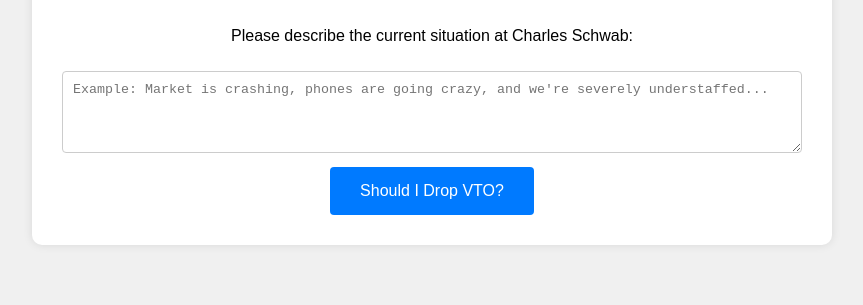
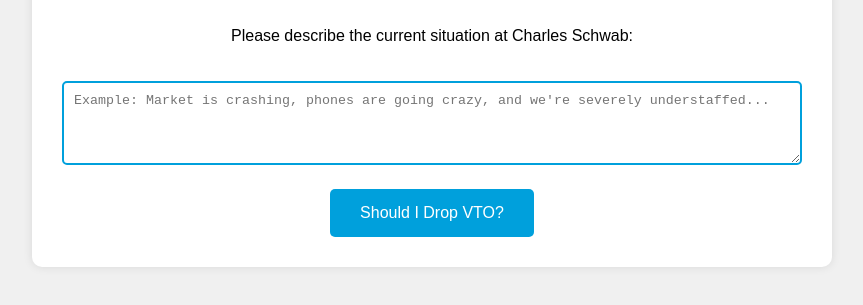
Before and after one commit to 0x0nice/lol, a plain HTML site: page index.html in a window 1280 px wide. Shown: the part 131-436 px from the top of the page, without its empty margins (208-1071 px from the left). Drawn offline with Linux system fonts and the light colour scheme.

Commit message:
Update index.html
simplified, removed redundant code

```diff
--- a/index.html
+++ b/index.html
@@ -25,11 +25,15 @@
         }
         textarea {
             width: 100%;
+            box-sizing: border-box;
             padding: 10px;
             margin: 20px 0;
             border: 2px solid #00a0dc;
             border-radius: 5px;
             resize: vertical;
+            -webkit-appearance: none;
+            -moz-appearance: none;
+            appearance: none;
         }
         button {
             background-color: #00a0dc;
@@ -40,6 +44,9 @@
             cursor: pointer;
             font-size: 16px;
             transition: background-color 0.3s;
+            -webkit-appearance: none;
+            -moz-appearance: none;
+            appearance: none;
         }
         button:hover {
             background-color: #008abc;
@@ -55,40 +62,8 @@
             display: none;
             margin: 20px 0;
         }
-    </style>
-</head>
-<body>
-    <div class="container">
-        <h1>WFM VTO Decision Maker™</h1>
-        <p>Please describe the current situation at Charles Schwab:</p>
-        <textarea id="situation" rows="4" placeholder="Example: Market is crashing, phones are going crazy, and we're severely understaffed..."></textarea>
-        <br>
-        <button onclick="analyzeVTO()">Should I Drop VTO?</button>
-        <div id="loading">Analyzing situation... 🤔</div>
-        <div id="result"></div>
-    </div>
 
-    <script>
-        function analyzeVTO() {
-            const loading = document.getElementById('loading');
-            const result = document.getElementById('result');
-
-            // Hide previous result and show loading
-            result.style.display = 'none';
-            loading.style.display = 'block';
-
-            // Simulate "thinking" with setTimeout
-            setTimeout(() => {
-                loading.style.display = 'none';
-                result.innerHTML = "Now is the perfect time to drop VTO! 🎉";
-                result.style.display = 'block';
-            }, 2000); // 2 second delay
-        }
-    </script>
-</body>
-</html>
-    <meta name="viewport" content="width=device-width, initial-scale=1.0">
-    <style>
+        /* Mobile responsive styles */
         @media screen and (max-width: 480px) {
             .container {
                 width: 90%;
@@ -102,7 +77,7 @@
 
             textarea {
                 width: 100%;
-                font-size: 16px; /* Prevents iOS zoom on focus */
+                font-size: 16px;
             }
 
             button {
@@ -118,7 +93,28 @@
             }
         }
     </style>
+</head>
+<body>
+    <div class="container">
+        <h1>WFM VTO Decision Maker™</h1>
+        <p>Please describe the current situation at Charles Schwab:</p>
+        <textarea id="situation" rows="4" placeholder="Example: Market is crashing, phones are going crazy, and we're severely understaffed..."></textarea>
+        <br>
+        <button onclick="analyzeVTO()">Should I Drop VTO?</button>
+        <div id="loading">Analyzing situation... 🤔</div>
+        <div id="result"></div>
+    </div>
+
     <script>
+        // Error code generator
+        function generateErrorCode() {
+            const nonsenseWords = ['zoop', 'flibber', 'quax', 'wonk', 'dingle', 'boop', 'zazzle', 'quirk'];
+            const numbers = Math.floor(Math.random() * 9999).toString().padStart(4, '0');
+            const randomWord = nonsenseWords[Math.floor(Math.random() * nonsenseWords.length)];
+            const secondWord = nonsenseWords[Math.floor(Math.random() * nonsenseWords.length)];
+            return `${randomWord}_${numbers}_${secondWord}`;
+        }
+
         function analyzeVTO() {
             const loading = document.getElementById('loading');
             const result = document.getElementById('result');
@@ -147,8 +143,7 @@
                 result.style.display = 'block';
             }, 2000); // 2 second delay
         }
-    </script>
-    <script>
+
         // Add event listener for Enter key
         document.addEventListener('DOMContentLoaded', function() {
             const textarea = document.querySelector('textarea');
@@ -160,53 +155,5 @@
             });
         });
     </script>
-    <style>
-        /* Improve iOS formatting */
-        textarea {
-            box-sizing: border-box; /* Include padding in width calculation */
-            max-width: 100%;
-            padding: 10px;
-            border: 1px solid #ccc;
-            border-radius: 4px;
-            resize: vertical; /* Allow vertical resizing only */
-            margin: 10px 0;
-            -webkit-appearance: none; /* Remove iOS default styling */
-            -moz-appearance: none; /* Firefox compatibility */
-            appearance: none; /* Standard property */
-        }
-
-        /* Ensure consistent button appearance on iOS */
-        button {
-            border-radius: 4px;
-            border: none;
-            background-color: #007AFF;
-            color: white;
-            -webkit-appearance: none; /* Remove iOS default styling */
-            -moz-appearance: none; /* Firefox compatibility */
-            appearance: none; /* Standard property */
-        }
-
-        /* Improve container padding for iOS */
-        @media screen and (max-width: 768px) {
-            .container {
-                padding: 15px;
-                max-width: 100%;
-                margin: 0 auto;
-            }
-        }
-    </style>
-    <script>
-        // Error code generator
-        function generateErrorCode() {
-            const nonsenseWords = ['zoop', 'flibber', 'quax', 'wonk', 'dingle', 'boop', 'zazzle', 'quirk'];
-            const numbers = Math.floor(Math.random() * 9999).toString().padStart(4, '0');
-            const randomWord = nonsenseWords[Math.floor(Math.random() * nonsenseWords.length)];
-            const secondWord = nonsenseWords[Math.floor(Math.random() * nonsenseWords.length)];
-            return `${randomWord}_${numbers}_${secondWord}`;
-        }
-
-        // Update error message to include code
-        const responses = responses.map(response => {
-            return response + "\n\nError Code: " + generateErrorCode();
-        });
-    </script>
+</body>
+</html>
```
